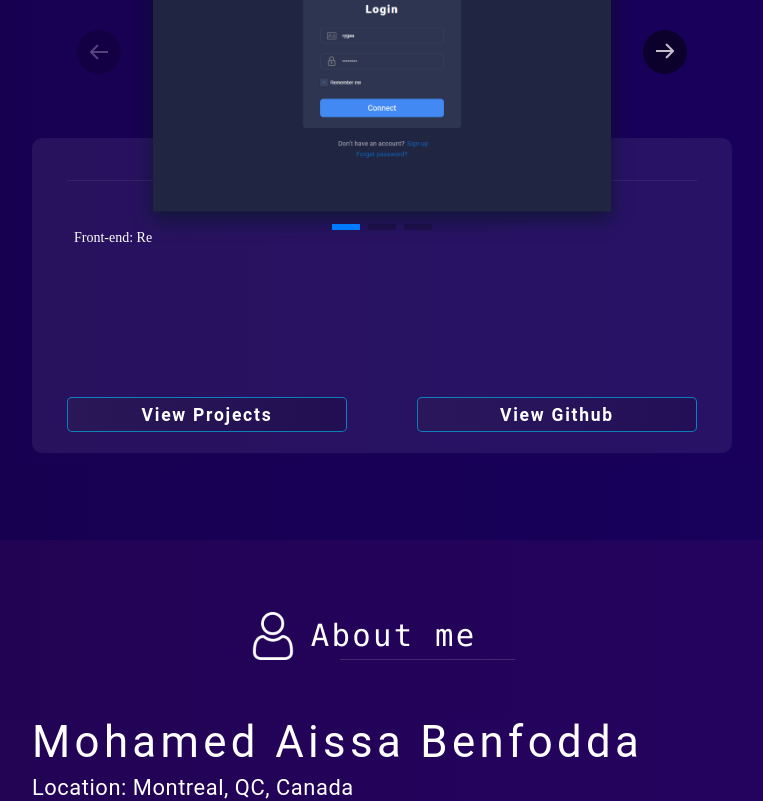
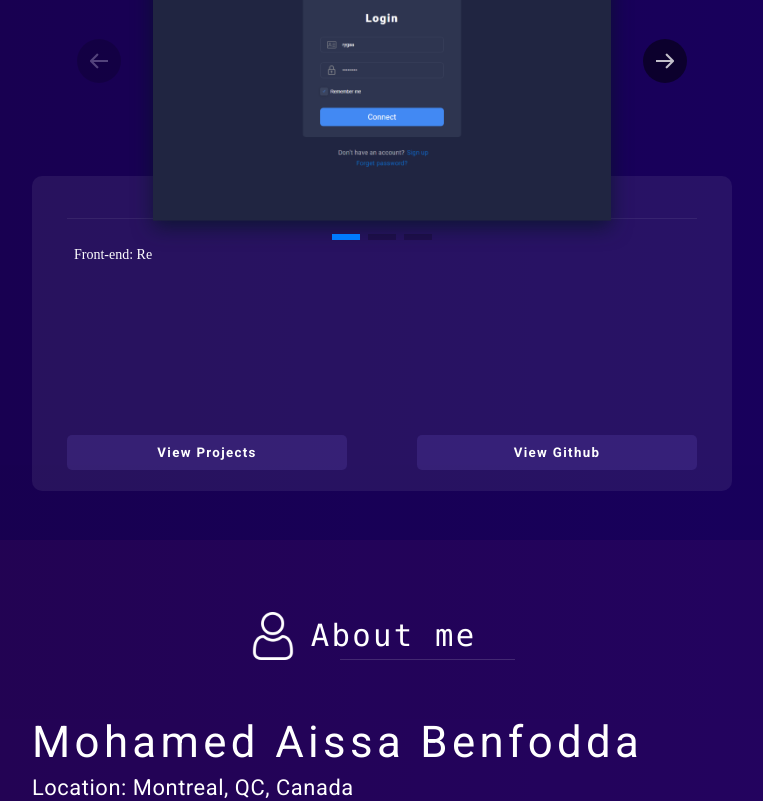
Before and after one commit to Rygaa/portfolioV2, a React (Create React App) app: page / in a window 1280 px wide. Shown: the part 1060-1861 px from the top of the page, without its empty margins (258-1021 px from the left). Built offline with nearby package versions, Linux system fonts and the light colour scheme.

Commit message:
fixing fonts buttons

```diff
--- a/public/index.html
+++ b/public/index.html
@@ -4,7 +4,9 @@
     <meta charset="utf-8" />
     <link rel="icon" href="%PUBLIC_URL%/favicon.ico" />
     <link rel="stylesheet" href="https://cdn.jsdelivr.net/gh/devicons/devicon@v2.14.0/devicon.min.css">
-
+    <style>
+      @import url('https://fonts.googleapis.com/css2?family=Roboto:ital,wght@0,100;0,300;0,400;0,500;0,700;0,900;1,100;1,300;1,400;1,500;1,700;1,900&display=swap');
+    </style>
     <meta name="viewport" content="width=device-width, initial-scale=1" />
     <meta name="theme-color" content="#000000" />
     <meta
--- a/src/assets/1-helpers/_fonts.module.scss
+++ b/src/assets/1-helpers/_fonts.module.scss
@@ -47,9 +47,17 @@
     letter-spacing: 0.1em;
     color: #FFFFFF;
     @include reset();
-
 }
-
+@mixin fontSubTitle3 {
+    font-family: Raleway;
+    font-style: normal;
+    font-weight: bold;
+    font-size: .95rem;
+    line-height: 201.69%;
+    letter-spacing: 0.1em;
+    color: #FFFFFF;
+    @include reset();
+}
 
 @mixin fontText1 {
     font-family: Raleway;
--- a/src/assets/6-pages/Contact.module.scss
+++ b/src/assets/6-pages/Contact.module.scss
@@ -107,25 +107,20 @@
 .send-button {
     width: 100%;
     height: 6.25rem;
-    // background: linear-gradient(90deg, #0075ff54 0%, #00f0ff54 100%);
-    background-color: black;
-    // background-image: linear-gradient(to right, rgba(#0075ff54, 40%), rgba(#00f0ff54, 40%), rgba(#0075ff54, 50%));
-    // background-image: linear-gradient(to right, rgba(red, 50%), rgba(blue, 50%), rgba(violet, 50%));
     background-color: rgba(150, 126, 255, 0.3);
-
     border: none;
     @include fontText2();
     cursor: pointer;
-    // outline: 1px solid transparent;
-        transition: 0.5s;
-
-        background-size: 200% auto;
-        // border: 1px solid rgba(0, 229, 255, 0.15);
+    transition: 0.5s;
+    background-size: 200% auto;
+    border-radius: 5px;
 
     &:hover {
-        // background: linear-gradient(180deg, rgba(0, 117, 255, 0.33) 0%, rgba(0, 240, 255, 0.33) 100%);
-        background-position: right center; /* change the direction of the change here */
-        border: 1px solid rgba(0, 229, 255, 0.85);
-
+        transform: translateY(3px);
+        box-shadow: 0px 8px 15px rgba(0, 0, 0, .75);
+    }
+    &:active {
+        transform: translateY(5px);
+        box-shadow: 0px 6px 15px rgba(0, 0, 0, .75);
     }
 }
--- a/src/assets/6-pages/Projects.module.scss
+++ b/src/assets/6-pages/Projects.module.scss
@@ -57,7 +57,7 @@
 }
 .Console {
     width: 100%;
-    top: -9.375rem;
+    top: -7.375rem;
     max-height: 22.5rem;
 
 
@@ -75,7 +75,7 @@
         height: 1.25px;
         justify-self: center;
         margin-top: 3rem;
-        margin-bottom: 2.5rem;
+        margin-bottom: 1rem;
     }
 }
 
@@ -83,8 +83,11 @@
     margin-left: 3rem;
     overflow-y: auto;
     margin-right: 1.75rem;
-    height: 10rem;
-    max-height: 10rem;
+    margin-top: 1rem;
+    height: 100%;
+    display: flex;
+    flex-direction: column;
+    gap: 1rem;
 
     &::-webkit-scrollbar {
         background-color: $color3;
@@ -96,6 +99,8 @@
     }
     p {
         padding-bottom: 0;
+        padding-top: 0;
+        margin-top: 0;
         margin-bottom: 0;
     }
 }
@@ -103,17 +108,24 @@
 @mixin basicButton {
     width: 40%;
     height: 2.5rem;
-    background: linear-gradient(90deg, rgba(55, 55, 55, 0.15) 0%, rgba(0, 0, 0, 0.15) 100%);
-    border: 1px solid rgba(0, 200, 255, 0.60);
+    border: none;
+    background-color: rgba(150, 126, 255, 0.13);
+
     // box-shadow: 0px 5px 5px rgba(0, 0, 0, 0.5);
     border-radius: 5px;
-    @include fontSubTitle2();
+    @include fontSubTitle3();
     margin-bottom: 1.5rem;
     margin-top: 2.5rem;
     cursor: pointer;
     transition: .3s;
+
     &:hover {
-        border: 1px solid rgba(0, 200, 255, 1);
+        transform: translateY(3px);
+        box-shadow: 0px 8px 15px rgba(0, 0, 0, .75);
+    }
+    &:active {
+        transform: translateY(5px);
+        box-shadow: 0px 6px 15px rgba(0, 0, 0, .75);
     }
 }
 
```
